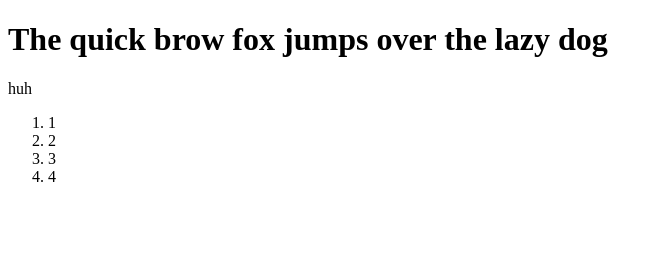
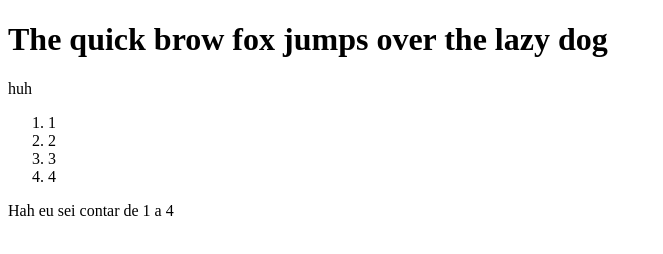
Before and after one commit to Brasforma/ExemploGit, a plain HTML site: page index.html in a window 1280 px wide. Shown: the whole page, without its empty margins (0-663 px from the left). Drawn offline with Linux system fonts and the light colour scheme.

Commit message:
Colocquei mais um paragrafo. UAU

```diff
--- a/index.html
+++ b/index.html
@@ -15,5 +15,6 @@
     <li>3</li>
     <li>4</li>
     </ol>
+<p>Hah eu sei contar de 1 a 4</p>
 </body>
 </html>
```
